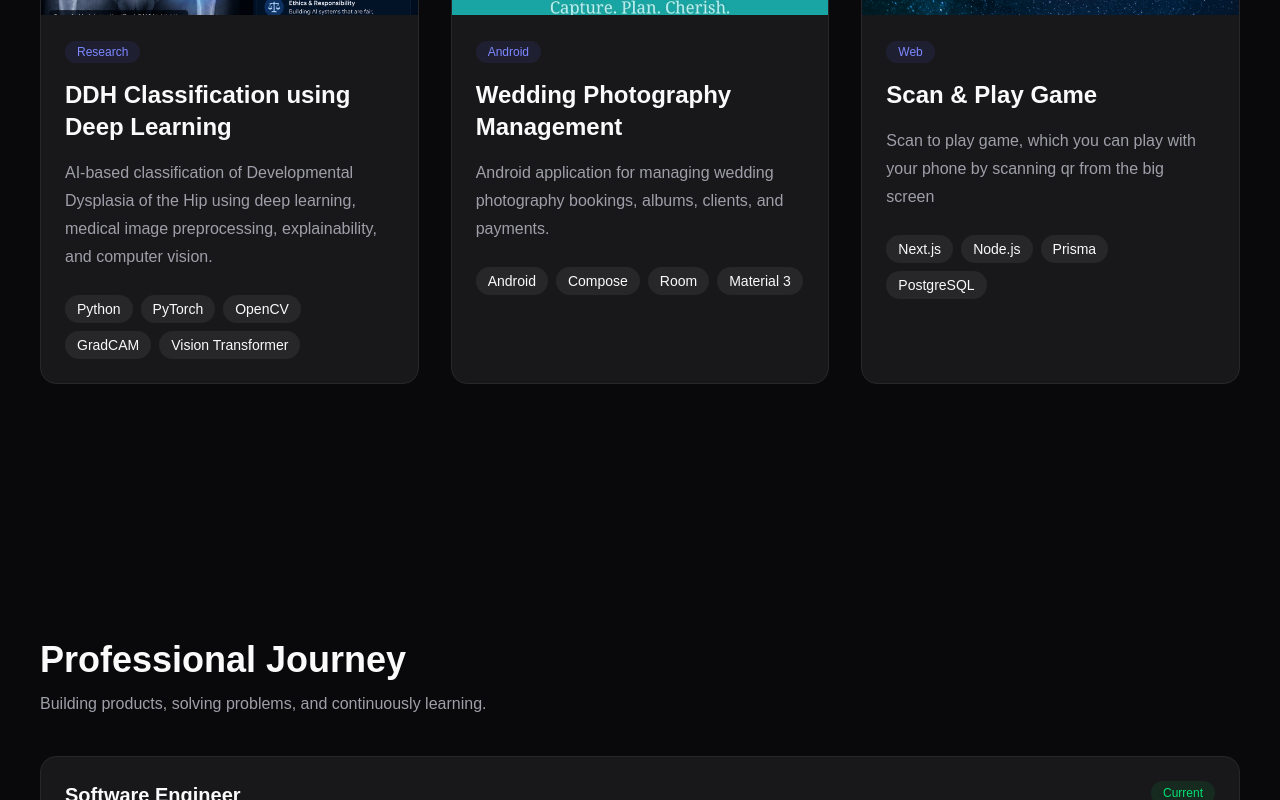
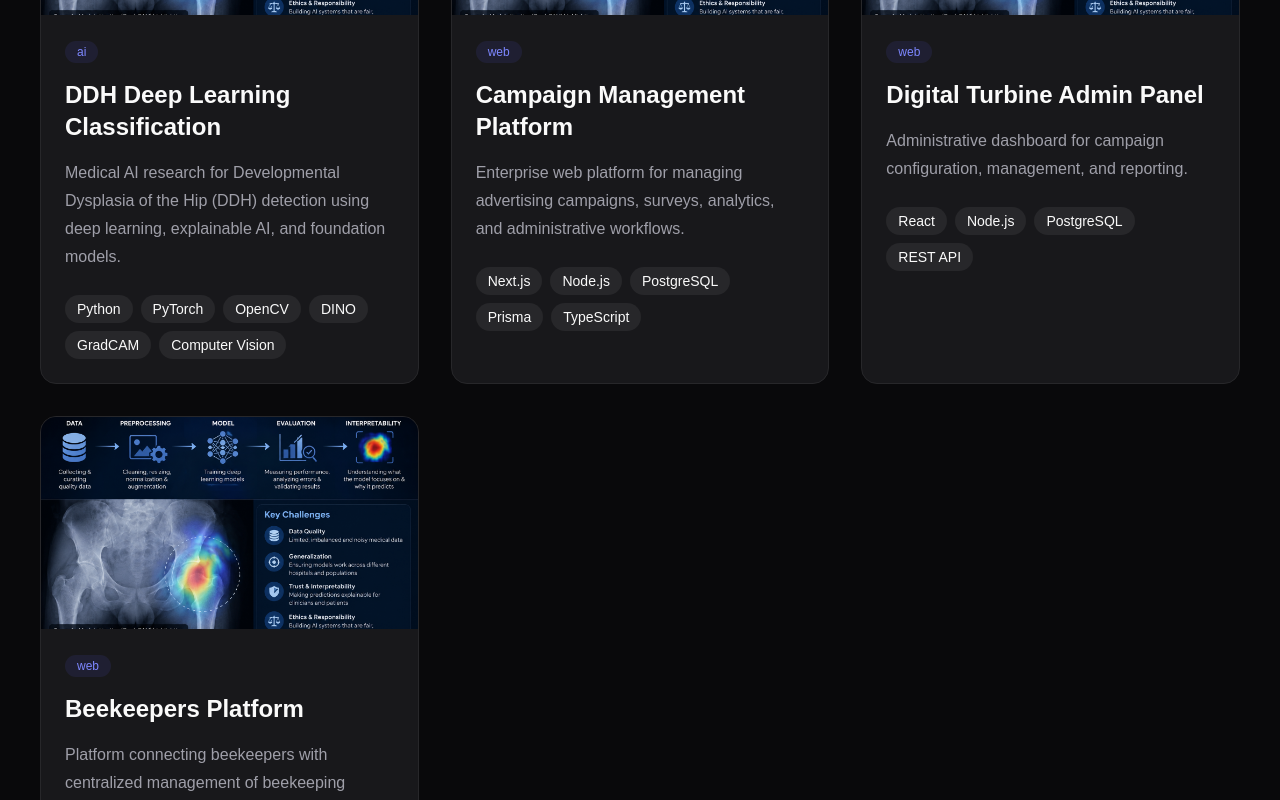
Before and after one commit to devsiddhartha31/devsiddhartha31.github.io, a Next.js app: page / in a window 1280 px wide. Shown: the part 2320-3120 px from the top of the page. Built offline with nearby package versions, Linux system fonts and the light colour scheme.

Commit message:
feat(projects): add project domain model

```diff
--- a/data/projects.ts
+++ b/data/projects.ts
@@ -3,76 +3,181 @@ import { Project } from "@/types/project";
 export const projects: Project[] = [
   {
     id: 1,
-
-    title: "DDH Classification using Deep Learning",
-
+    title: "DDH Deep Learning Classification",
+    slug: "ddh-deep-learning-classification",
     description:
-    "AI-based classification of Developmental Dysplasia of the Hip using deep learning, medical image preprocessing, explainability, and computer vision.",
-
-    image: "/images/projects/ddh.png",
-
+    "Medical AI research for Developmental Dysplasia of the Hip (DDH) detection using deep learning, explainable AI, and foundation models.",
+    category: "ai",
+    status: "research",
     technologies: [
       "Python",
       "PyTorch",
       "OpenCV",
+      "DINO",
       "GradCAM",
-      "Vision Transformer",
+      "Computer Vision",
     ],
-
-    github: "",
-
+    image: "/images/projects/ddh.png",
     featured: true,
-
-    category: "Research",
   },
 
   {
     id: 2,
-
-    title: "Wedding Photography Management",
-
+    title: "Llama 3 Fine-Tuning",
+    slug: "llama3-fine-tuning",
     description:
-    "Android application for managing wedding photography bookings, albums, clients, and payments.",
-
-    image: "/images/projects/wednote.jpg",
-
+      "Fine-tuned Llama 3 for domain-specific text classification and intelligent keyword detection.",
+    category: "ai",
+    status: "research",
     technologies: [
-      "Android",
-      "Compose",
-      "Room",
-      "Material 3",
+      "Python",
+      "Llama 3",
+      "Transformers",
+      "Hugging Face",
+      "LoRA",
     ],
-
-    github: "",
-
-    featured: true,
-
-    category: "Android",
+    image: "/images/projects/ddh.png",
+    featured: false,
   },
 
   {
     id: 3,
-
-    title: "Scan & Play Game",
-
+    title: "Campaign Management Platform",
+    slug: "campaign-management-platform",
     description:
-    "Scan to play game, which you can play with your phone by scanning qr from the big screen",
-
-    image: "/images/projects/nestle_scan_and_play.png",
-
+      "Enterprise web platform for managing advertising campaigns, surveys, analytics, and administrative workflows.",
+    category: "web",
+    status: "enterprise",
     technologies: [
       "Next.js",
       "Node.js",
+      "PostgreSQL",
       "Prisma",
+      "TypeScript",
+    ],
+    image: "/images/projects/ddh.png",
+    featured: true,
+  },
+
+  {
+    id: 4,
+    title: "Digital Turbine Admin Panel",
+    slug: "digital-turbine-admin-panel",
+    description:
+      "Administrative dashboard for campaign configuration, management, and reporting.",
+    category: "web",
+    status: "enterprise",
+    technologies: [
+      "React",
+      "Node.js",
       "PostgreSQL",
+      "REST API",
     ],
+    image: "/images/projects/ddh.png",
+    featured: true,
+  },
 
-    github: "",
+  {
+    id: 5,
+    title: "Beekeepers Platform",
+    slug: "beekeepers-platform",
+    description:
+      "Platform connecting beekeepers with centralized management of beekeeping centers and related information.",
+    category: "web",
+    status: "production",
+    technologies: [
+      "Next.js",
+      "Node.js",
+      "PostgreSQL",
+      "Cloud",
+    ],
+    image: "/images/projects/ddh.png",
+    featured: true,
+  },
 
-    live: "",
+  {
+    id: 6,
+    title: "Wed-Note",
+    slug: "wed-note",
+    description:
+      "Android application for managing wedding photography projects, clients, events, and delivery workflow.",
+    category: "android",
+    status: "production",
+    technologies: [
+      "Android",
+      "Kotlin",
+      "Jetpack Compose",
+      "Room",
+    ],
+    image: "/images/projects/ddh.png",
+    featured: false,
+  },
 
-    featured: true,
+  {
+    id: 7,
+    title: "FinancialFab",
+    slug: "financialfab",
+    description:
+      "Personal finance manager for tracking income, expenses, and daily financial records.",
+    category: "android",
+    status: "personal",
+    technologies: [
+      "Android",
+      "Java",
+      "SQLite",
+    ],
+    image: "/images/projects/ddh.png",
+    featured: false,
+  },
 
-    category: "Web",
+  {
+    id: 8,
+    title: "FastAndFurious",
+    slug: "fast-and-furious-multiplayer",
+    description:
+      "Multiplayer 2D racing game built completely in Java with networking and real-time gameplay.",
+    category: "game",
+    status: "personal",
+    technologies: [
+      "Java",
+      "LibGDX",
+      "Networking",
+    ],
+    image: "/images/projects/ddh.png",
+    featured: false,
+  },
+
+  {
+    id: 9,
+    title: "Collision Detection Library",
+    slug: "collision-detection-library",
+    description:
+      "Reusable Java library implementing efficient collision detection for 2D game development.",
+    category: "library",
+    status: "opensource",
+    technologies: [
+      "Java",
+      "Geometry",
+      "Game Development",
+    ],
+    image: "/images/projects/ddh.png",
+    featured: false,
+  },
+
+  {
+    id: 10,
+    title: "3D Object Loader",
+    slug: "java-3d-object-loader",
+    description:
+      "Java library for loading and rendering 3D models, simplifying game development workflows.",
+    category: "library",
+    status: "opensource",
+    technologies: [
+      "Java",
+      "OpenGL",
+      "3D Graphics",
+    ],
+    image: "/images/projects/ddh.png",
+    featured: false,
   },
 ];
--- a/types/project.ts
+++ b/types/project.ts
@@ -1,24 +1,39 @@
+export type ProjectCategory =
+  | "ai"
+  | "web"
+  | "android"
+  | "desktop"
+  | "game"
+  | "library";
+
+export type ProjectStatus =
+  | "enterprise"
+  | "research"
+  | "production"
+  | "opensource"
+  | "personal"
+  | "ongoing";
+
 export interface Project {
   id: number;
 
   title: string;
 
+  slug: string;
+
   description: string;
+
+  category: ProjectCategory;
+
+  status: ProjectStatus;
+
+  technologies: string[];
 
   image: string;
 
-  technologies: string[];
+  featured: boolean;
 
   github?: string;
 
-  live?: string;
-
-  featured?: boolean;
-
-  category:
-  | "AI"
-  | "Web"
-  | "Android"
-  | "Backend"
-  | "Research";
+  demo?: string;
 }
```
